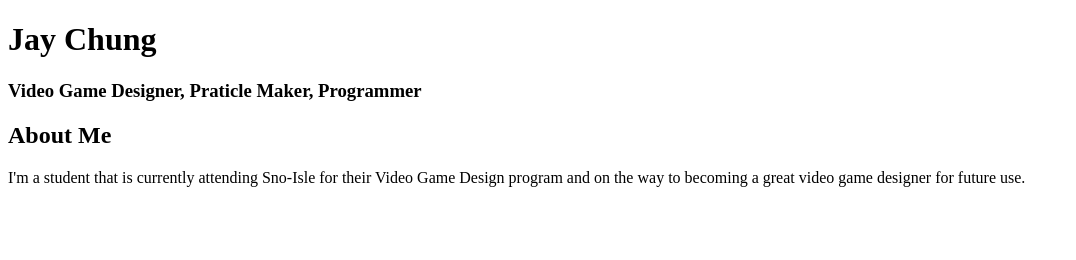
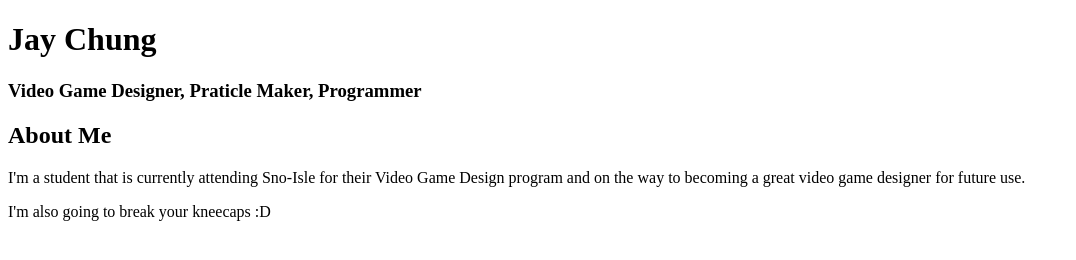
Before and after one commit to JayToChung/Portfolio, a plain HTML site: page index.html in a window 1280 px wide. Shown: the whole page, without its empty margins (0-1076 px from the left). Drawn offline with Linux system fonts and the light colour scheme.

Commit message:
Update index.html

```diff
--- a/index.html
+++ b/index.html
@@ -8,5 +8,6 @@
   <h3>Video Game Designer, Praticle Maker, Programmer</h3>
   <h2>About Me</h2>
   <p>I'm a student that is currently attending Sno-Isle for their Video Game Design program and on the way to becoming a great video game designer for future use.</p>
+  <p>I'm also going to break your kneecaps :D</p>
 </body>
 </html>
```
